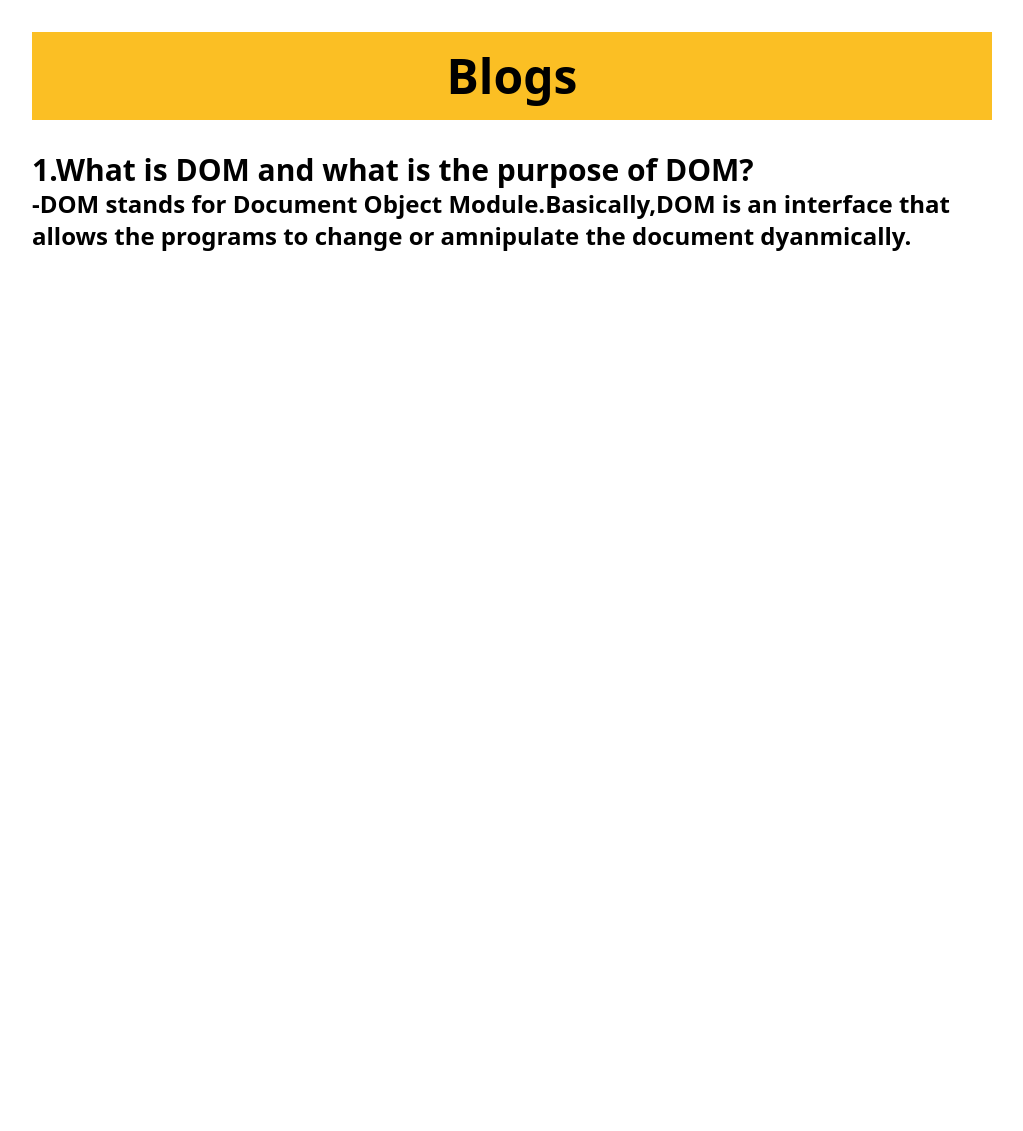
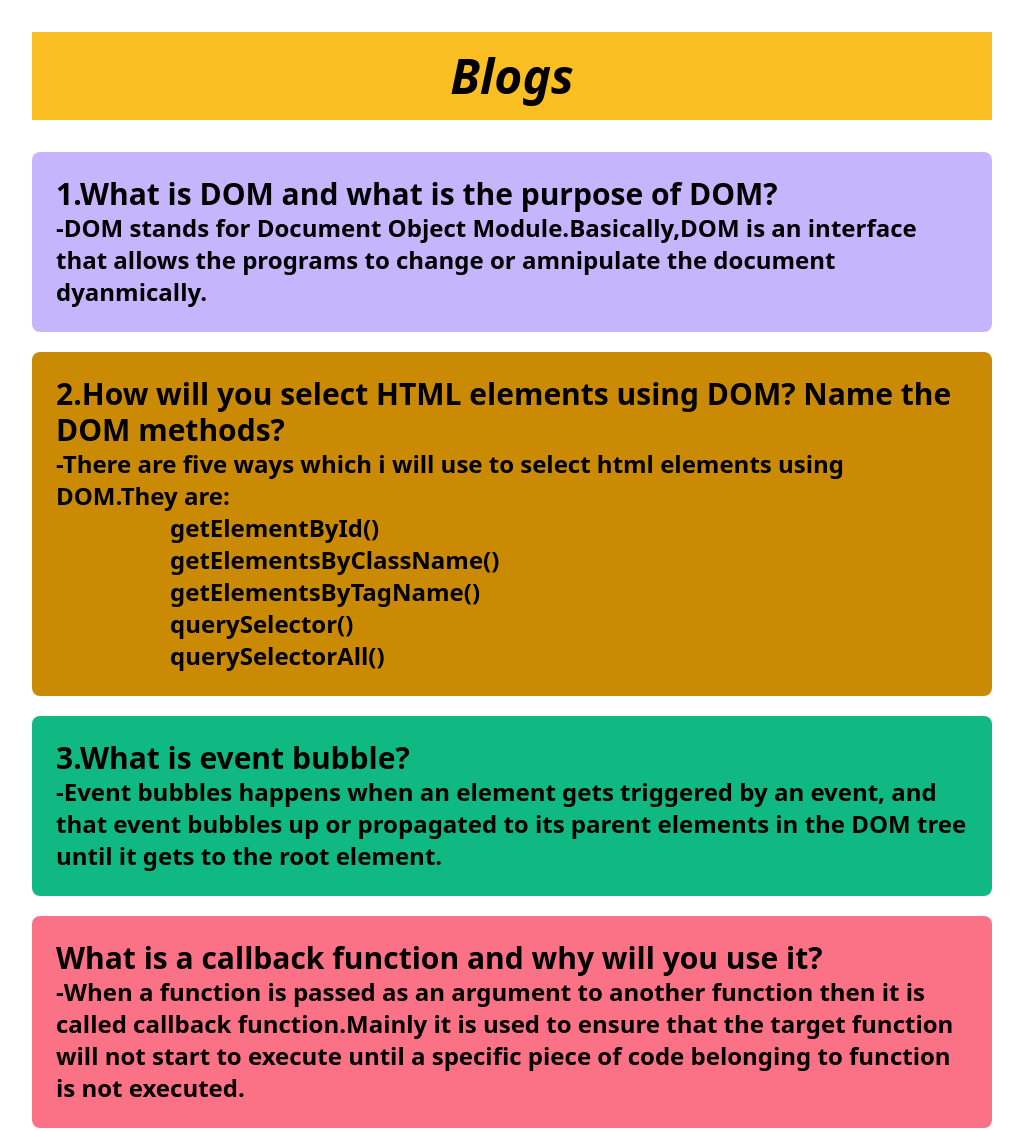
Before and after one commit to siamCSEJnU/geometry-genius, a plain HTML site: page blog.html in a window 1280 px wide. Shown: the whole page, without its empty margins (128-1151 px from the left). Before the commit the page ends 800 px from the top, so only its background shows below. Drawn offline with nearby package versions, Linux system fonts and the light colour scheme.

Commit message:
blog.html file is completed

```diff
--- a/blog.html
+++ b/blog.html
@@ -10,20 +10,41 @@
   <body>
     <header>
       <div class="bg-amber-400 p-5 my-8 w-9/12 mx-auto">
-        <h1 class="text-5xl text-center font-bold">Blogs</h1>
+        <h1 class="text-5xl text-center font-bold italic">Blogs</h1>
       </div>
       <main>
         <section>
-          <div>
-            <h2 class="w-9/12 text-3xl font-semibold mx-auto">
+          <div class="my-5 bg-violet-300 w-9/12 mx-auto rounded-lg p-6">
+            <h2 class=" text-3xl font-semibold  ">
               1.What is DOM and what is the purpose of DOM?
             </h2>
-            <p class="w-9/12 text-2xl font-semibold mx-auto">
+            <p class="text-2xl font-semibold">
               -DOM stands for Document Object Module.Basically,DOM is an
               interface that allows the programs to change or amnipulate the
               document dyanmically.
             </p>
           </div>
+          <div class="my-5 bg-yellow-600 w-9/12 mx-auto rounded-lg p-6">
+            <h2 class=" text-3xl font-semibold ">2.How will you select HTML elements using DOM? Name the DOM methods?</h2>
+            <div><p  class=" text-2xl font-semibold ">-There are five ways which i will use to select html elements using DOM.They are:
+              <ol class="w-9/12 text-2xl font-semibold mx-auto" ><li>getElementById()</li>
+              <li>getElementsByClassName()
+              </li>
+              <li>getElementsByTagName() </li>
+              <li>querySelector()
+              </li>
+              <li>querySelectorAll()
+              </li></ol>
+            </p>
+          </div>
+
+          </div>
+          <div class="my-5 bg-emerald-500 w-9/12 mx-auto rounded-lg p-6">
+            <h2 class=" text-3xl font-semibold ">3.What is event bubble?</h2>
+            <p class=" text-2xl font-semibold ">-Event bubbles happens when an element gets triggered by an event, and that event bubbles up or propagated to its parent elements in the DOM tree until it gets to the root element.</p>
+          </div>
+          <div class="my-5 bg-rose-400 w-9/12 mx-auto rounded-lg p-6"><h2 class="text-3xl font-semibold">What is a callback function and why will you use it?</h2>
+          <p class="text-2xl font-semibold ">-When a function is passed as an argument to another function then it is called callback function.Mainly it is used to ensure that the target function will not start to execute until a specific piece of code belonging to function is not executed.</p></div>
         </section>
       </main>
     </header>
```
